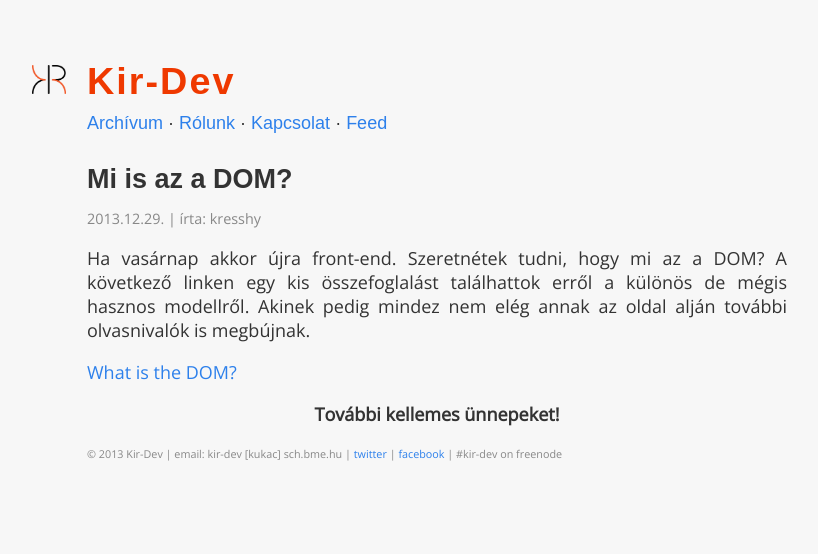
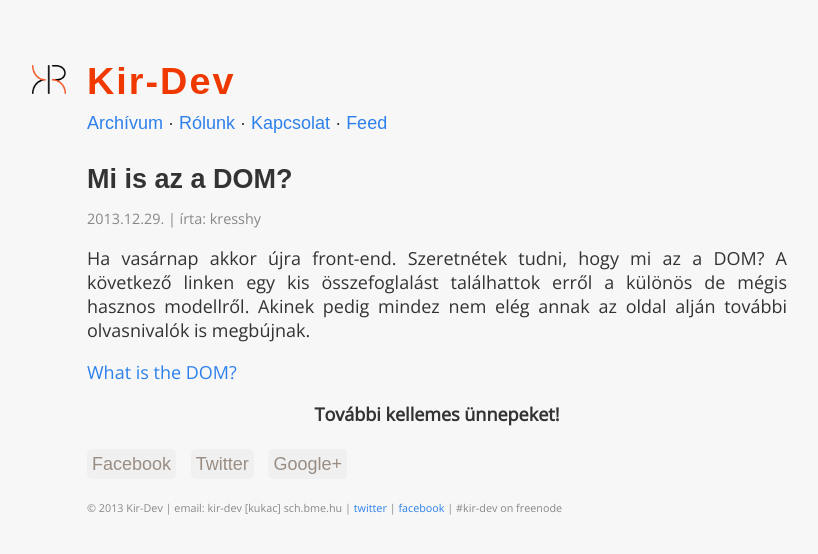
Before and after one commit to kir-dev/kir-dev.sch.bme.hu, a Jekyll site: the page built from _posts/2013-12-29-mi-is-az-a-DOM.md, in a window 1280 px wide. Shown: the top 554 px of the page, without its empty margins (203-1021 px from the left). Built offline with Jekyll 4.4.1, drawn with Linux system fonts in a browser that asks for light colours; some web fonts are replaced; Markdown is read by kramdown in place of the engine named in the settings.

Commit message:
Social media share links

```diff
--- a/_layouts/post.html
+++ b/_layouts/post.html
@@ -11,4 +11,12 @@ layout: default
     <div class="content">
         {{ content }}
     </div>
+
+     <div class="custom-post-share-buttons">
+        <a href="https://www.facebook.com/sharer.php?u={{site.url}}{{page.url}}" target="_blank">
+      Facebook</a>
+        <a href="https://twitter.com/share?text={{page.title}}&amp;url={{site.url}}{{page.url}}" target="_blank">
+      Twitter</a>
+        <a href="https://plus.google.com/share?url={{site.url}}{{page.url}}" target="_blank">Google+</a>
+      </div>
 </div>
--- a/css/main.css
+++ b/css/main.css
@@ -160,6 +160,43 @@ header#page-header h1 {
   content: '\2192';
 }
 
+div.custom-post-share-buttons {
+    margin-bottom: 25px;
+    margin-top: 25px;
+}
+
+div.custom-post-share-buttons a {
+  margin-right: 10px;
+  padding: 5px;
+  font-family: "PT mono", sans-serif;
+  color: rgba(119, 102, 90, 0.72);
+  text-decoration: none;
+  background-color: #f0f0f0;
+  border-radius: 5px;
+}
+
+div.custom-post-share-buttons a:hover {
+  cursor: pointer;
+  font-family: "PT mono", sans-serif;
+  text-decoration: none;
+  background-color:  #2D80EB; /*#a5c63b;*/
+  color: #ffffff;
+  -webkit-transition-duration: .4s;
+  -webkit-transition-timing-function: ease-out;
+  -moz-transition-duration: .4s;
+  -moz-transition-timing-function: ease-out;
+  -o-transition-property: background color;
+  -o-transition-duration: .4s;
+  -o-transition-timing-function: ease-out;
+  -ms-transition-property: background color;
+  -ms-transition-duration: .4s;
+  -ms-transition-timing-function: ease-out;
+  transition-property: background color;
+  transition-duration: .4s;
+  transition-timing-function: ease-out;
+  border-radius: 5px;
+}
+
 /* responsive */
 
 @media (max-width: 768px) {
```
